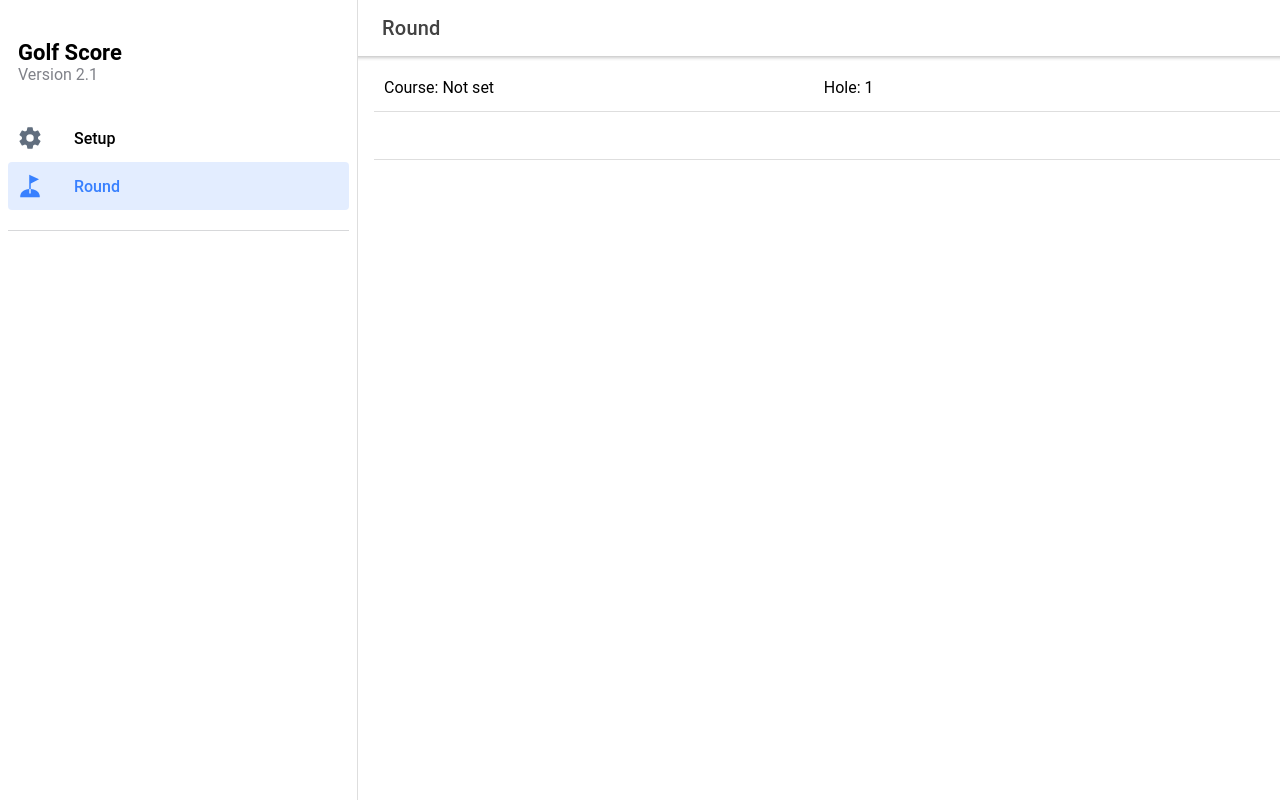
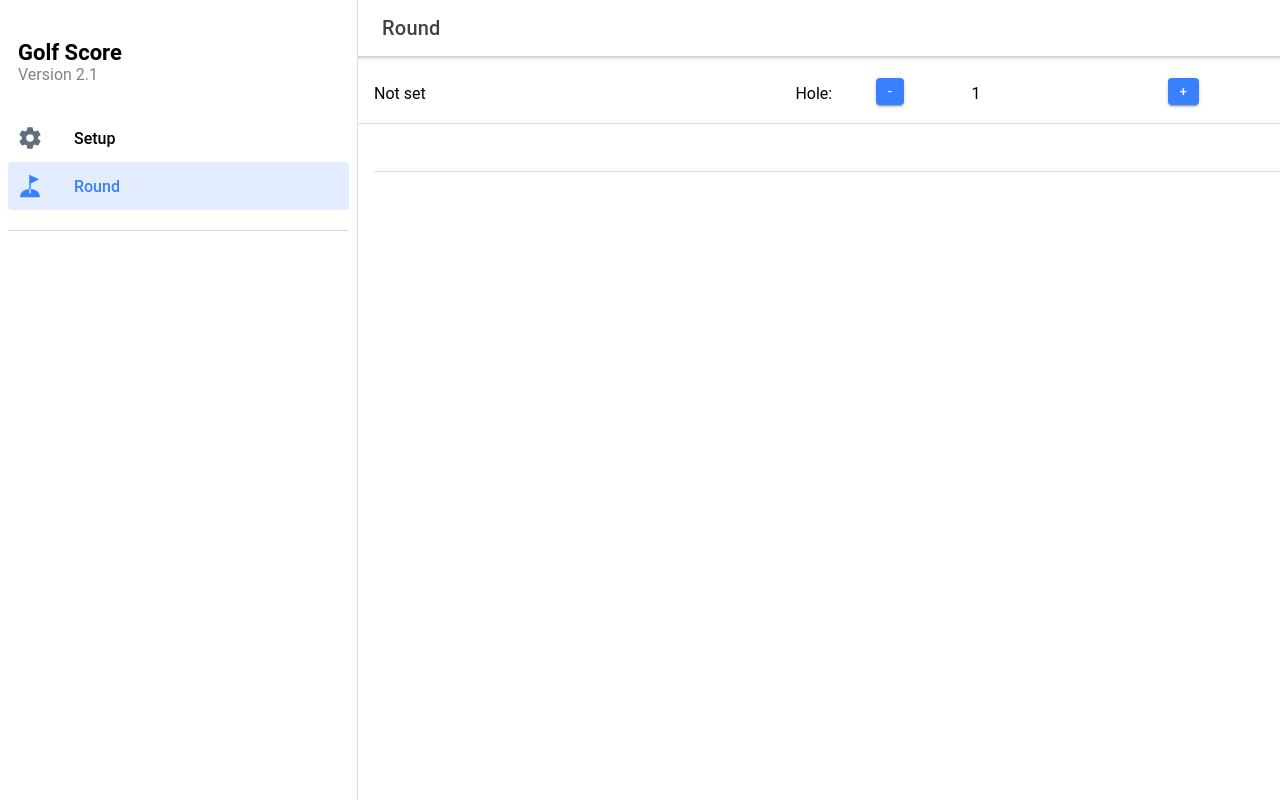
Before and after one commit to mlaskey53/iGolfScore, a React (Create React App) app: page /page/Round in a window 1280 px wide. Built offline with nearby package versions, Linux system fonts and the light colour scheme.

Commit message:
Added min/max to NumInput. NumInput for Hole display.

```diff
--- a/src/components/NumInput.tsx
+++ b/src/components/NumInput.tsx
@@ -9,22 +9,29 @@ Provides input mechanism for entering simple number values.  Encapsulates IonInp
 interface NumInputProps {
   name: string;   // Name for IonInput
   slot: string;   // Slot for grid.
-  value: number;  // Initial number value
+  init: number;  min: number;  max: number;
   setValue: (arg0: number) => void;  // Sets value to external state.
 }
 
-const NumInput: React.FC<NumInputProps> = ({ name, slot, value, setValue }) => {
+const NumInput: React.FC<NumInputProps> = ({ name, slot, init, min, max, setValue }) => {
   // Local state for IonInput value.
-  const  [ numVal, setNumVal ] = useState(value);
+  const  [ numVal, setNumVal ] = useState(init);
+
+  const changeValue = (val: number) => {
+	if ( val >= min && val <= max) {
+	  setValue( val );   // Update external state
+	  setNumVal( val );  // Update local state
+	}
+  };
 
   return (
       <IonGrid slot={slot}>
         <IonRow>
-          <IonCol><IonButton onClick={() => { setValue( numVal - 1 ); setNumVal( numVal - 1 ) }}>-</IonButton></IonCol>
+          <IonCol><IonButton onClick={() => changeValue( numVal - 1 )}>-</IonButton></IonCol>
           <IonCol size="6">
             <IonInput name={name}>{numVal}</IonInput>
           </IonCol>
-          <IonCol><IonButton onClick={() => { setValue( numVal + 1 ); setNumVal( numVal + 1 ) }}>+</IonButton></IonCol>
+          <IonCol><IonButton onClick={() => changeValue( numVal + 1 )}>+</IonButton></IonCol>
         </IonRow>
       </IonGrid>
   );
--- a/src/components/SetPlayerModal.tsx
+++ b/src/components/SetPlayerModal.tsx
@@ -32,7 +32,7 @@ export const SetPlayerModal: React.FC<{
         </IonItem>
         <IonItem>
           <IonLabel slot="end">Hdcp: </IonLabel>
-          <NumInput name="hdcp1" slot="end" value={player.hdcp} setValue={ (val: number) => { player.hdcp = val }}></NumInput>
+          <NumInput name="hdcp1" slot="end" init={0} min={-5} max={30} setValue={ (val: number) => { player.hdcp = val }}></NumInput>
         </IonItem>
 
       </IonList>
--- a/src/pages/Page.tsx
+++ b/src/pages/Page.tsx
@@ -1,6 +1,5 @@
-import { IonButtons, IonContent, IonHeader, IonMenuButton, IonPage, IonTitle, IonToolbar } from '@ionic/react';
+import { IonButtons, IonContent, IonHeader, IonMenuButton, IonPage, IonTitle, IonToolbar, IonLabel } from '@ionic/react';
 import { useParams } from 'react-router';
-import ExploreContainer from '../components/ExploreContainer';
 import './Page.css';
 
 const Page: React.FC = () => {
@@ -24,7 +23,7 @@ const Page: React.FC = () => {
             <IonTitle size="large">{name}</IonTitle>
           </IonToolbar>
         </IonHeader>
-        <ExploreContainer name={name} />
+        <IonLabel><h1>Page Template</h1></IonLabel>
       </IonContent>
     </IonPage>
   );
--- a/src/pages/Round.tsx
+++ b/src/pages/Round.tsx
@@ -2,6 +2,7 @@ import { IonButtons, IonContent, IonHeader, IonMenuButton, IonPage, IonTitle, Io
   IonList, IonItem, IonLabel, IonGrid, IonRow, IonCol } from '@ionic/react';
 import { useContext, useState } from 'react';
 import { AppContext, Course, Player } from '../State';
+import NumInput from '../components/NumInput';
 import './Page.css';
 
 const Round: React.FC = () => {
@@ -32,12 +33,9 @@ const Round: React.FC = () => {
 
         <IonList>
           <IonItem>
-            <IonGrid>
-    	        <IonRow>
-    	          <IonCol><IonLabel> <h2>Course: {state.course.name}</h2> </IonLabel></IonCol>
-    	          <IonCol><IonLabel> <h2>Hole: {hole}</h2> </IonLabel></IonCol>
-                </IonRow>
-            </IonGrid>
+    	    <IonLabel> <h2>{state.course.name}</h2> </IonLabel>
+            <IonLabel slot="end"> <h2>Hole: </h2> </IonLabel>
+            <NumInput name="hole" slot="end" init={1} min={1} max={18} setValue={ (val: number) => { setHole(val) }}></NumInput>
           </IonItem>
           <IonItem>
             <IonGrid>
```
